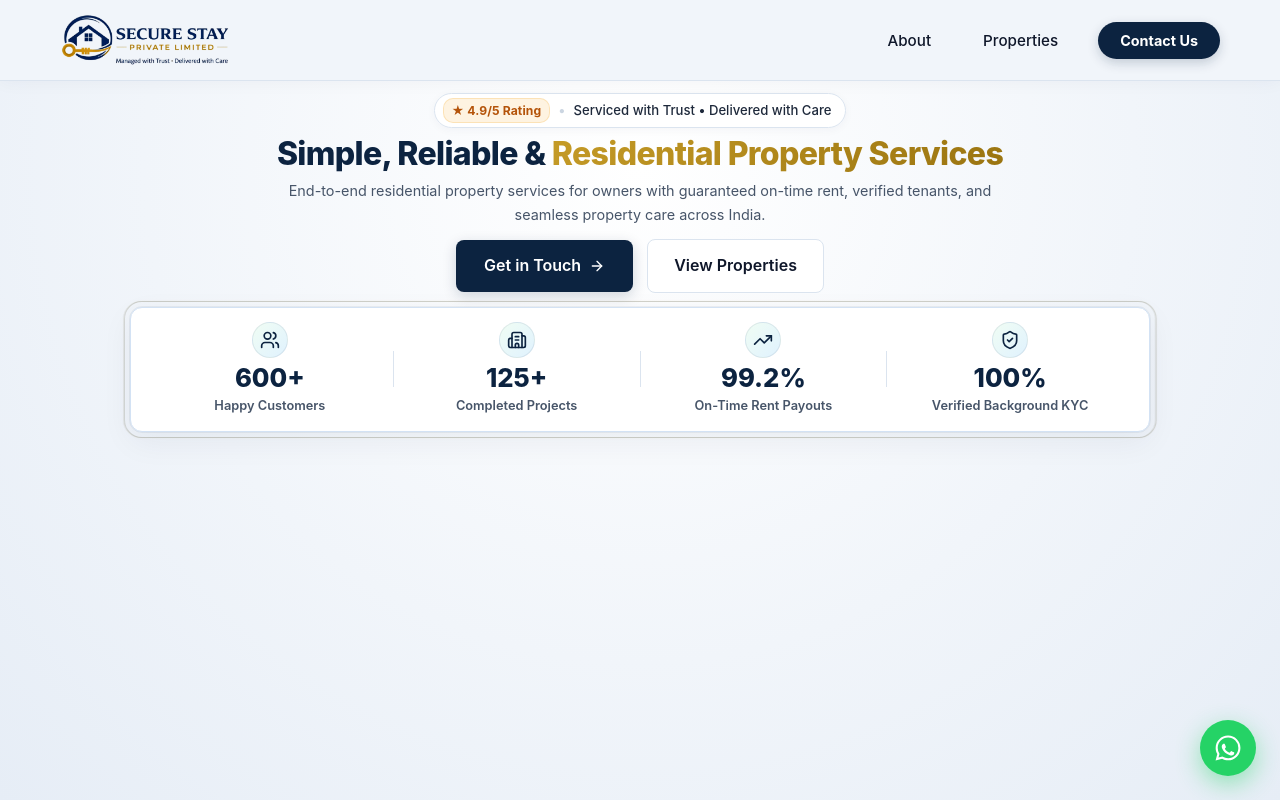
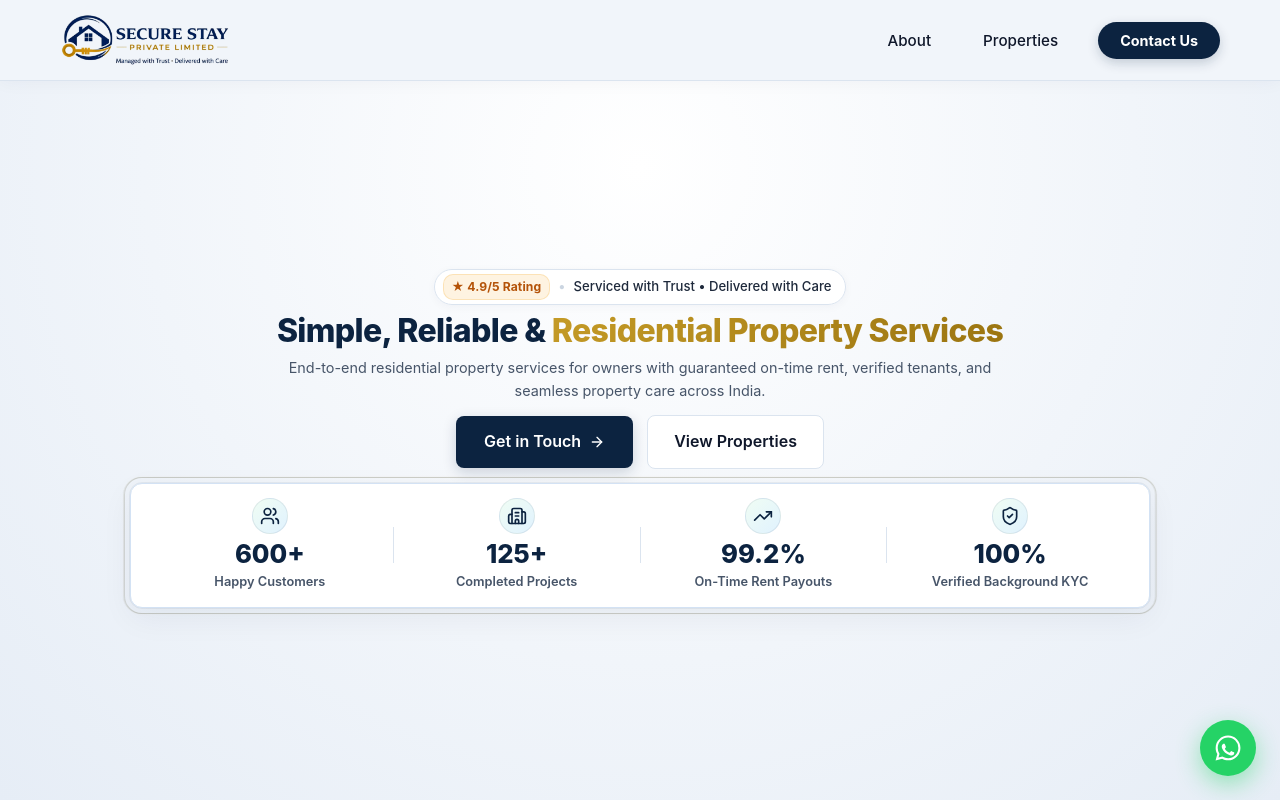
Before and after one commit to itsmekumarkrish/SecureStay-Web, a React (Vite) app: page / in a window 1280 px wide. Shown: the top 800 px of the page. Built offline with nearby package versions, Linux system fonts and the light colour scheme.

Commit message:
Vertically center Hero content inside calc(100vh - var(--header-height)) for equal top and bottom breathing room

```diff
--- a/src/App.css
+++ b/src/App.css
@@ -315,8 +315,8 @@ a {
     display: flex;
     flex-direction: column;
     align-items: center;
-    justify-content: space-between;
-    padding: clamp(16px, 3vh, 36px) 0 clamp(24px, 4.5vh, 48px) 0;
+    justify-content: center;
+    padding: clamp(24px, 3.5vh, 44px) 0;
     background: radial-gradient(circle at 50% 12%, #ffffff 0%, #f1f5fa 55%, #e6edf6 100%);
     border-bottom: 1px solid var(--border-color);
     position: relative;
@@ -331,13 +331,12 @@ a {
   display: flex;
   flex-direction: column;
   align-items: center;
-  justify-content: space-between;
-  flex: 1;
+  justify-content: center;
 }
 
 .hero-text {
   max-width: min(92vw, 1040px);
-  margin: auto auto;
+  margin: 0 auto;
   text-align: center;
 }
 
@@ -353,7 +352,7 @@ a {
   font-weight: 500;
   padding: 4px 14px 4px 8px;
   border-radius: 30px;
-  margin-bottom: clamp(8px, 1.5vh, 14px);
+  margin-bottom: clamp(10px, 1.8vh, 16px);
   border: 1px solid var(--border-color);
   box-shadow: 0 2px 10px rgba(12, 35, 64, 0.04);
 }
@@ -404,7 +403,7 @@ a {
   justify-content: center;
   align-items: center;
   gap: 16px;
-  margin-bottom: clamp(18px, 3vh, 32px);
+  margin-bottom: clamp(28px, 4.2vh, 44px);
 }
 
 .hero-buttons .btn-primary {
```
